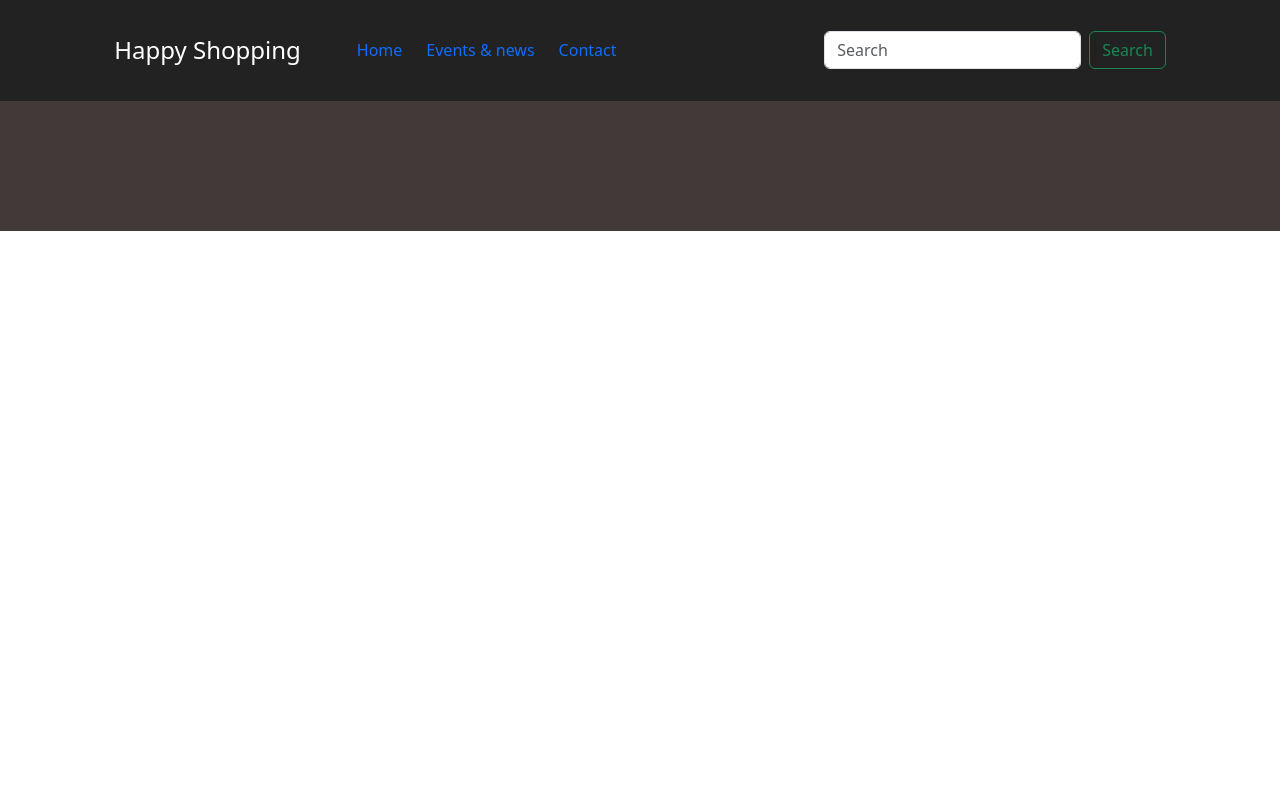
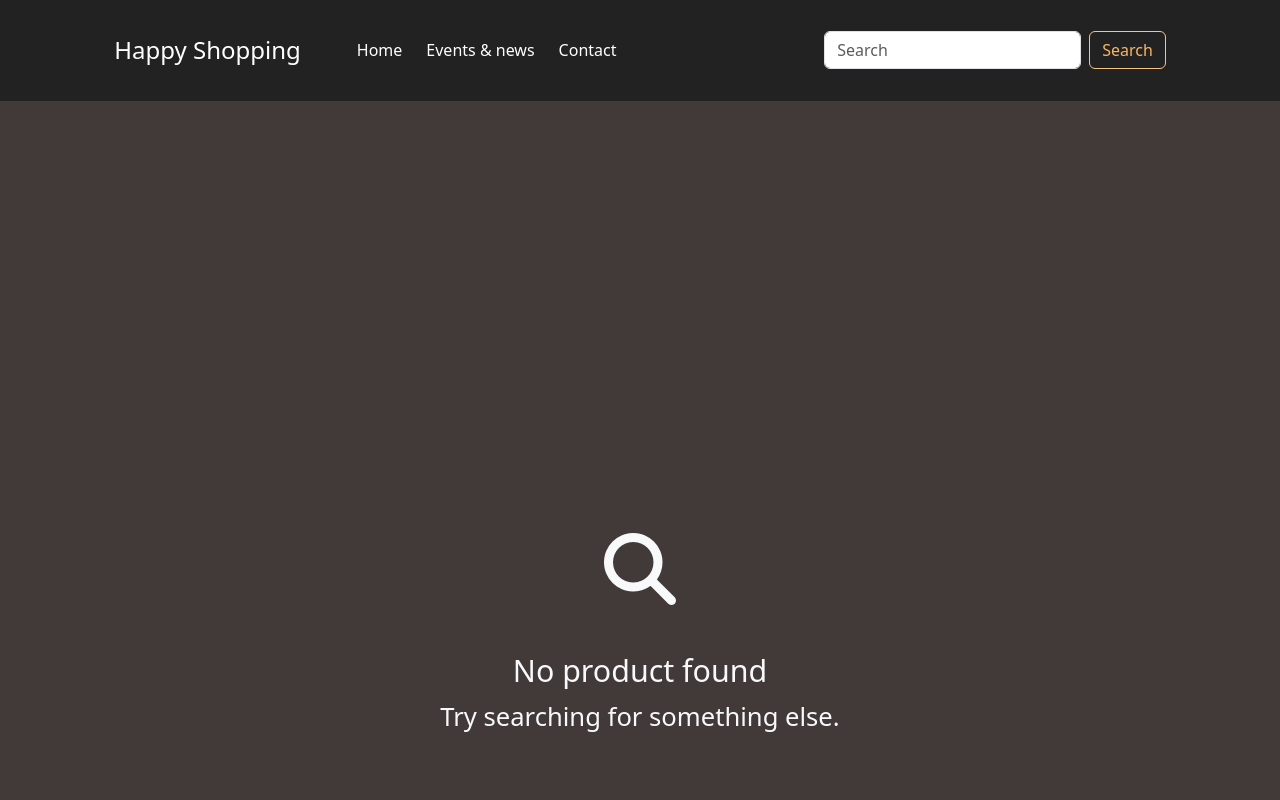
Before and after one commit to Mohamed-malix/E-commerce-website, a website built with webpack: page src/template.html in a window 1280 px wide. Built offline with nearby package versions, Linux system fonts and the light colour scheme; no server answers.

Commit message:
imported font awesome and not found text/icon

```diff
--- a/package.json
+++ b/package.json
@@ -27,6 +27,7 @@
     "webpack-merge": "^6.0.1"
   },
   "dependencies": {
+    "@fortawesome/fontawesome-free": "^7.3.1",
     "@popperjs/core": "^2.11.8",
     "bootstrap": "^5.3.8"
   }
--- a/src/css/style.css
+++ b/src/css/style.css
@@ -7,6 +7,21 @@
 
 a{
     text-decoration: none;
+    color:#fff;
+}
+
+a:hover{
+    color:rgb(246, 195, 133);
+}
+
+.btn{
+    border:1px solid rgb(246, 195, 133);
+    color:rgb(249, 182, 101);
+}
+
+.btn:hover{
+    color:#fff;
+    background: rgb(249, 182, 101);
 }
 
 li{
@@ -17,7 +32,7 @@ li{
 
 .containerDiv{
     width:100%;
-    height:100%;
+    height:100vh;
     background:#423939;
 
    display:flex;
@@ -57,3 +72,16 @@ li{
 .card{
     margin-right:3em;
 }
+
+
+.trySearch{
+    font-size: 1.6rem;
+}
+
+.noFound{
+    font-size: 1.9rem;
+}
+
+.icon-glass{
+    font-size: 3.2rem;
+}
--- a/src/js/fetch.js
+++ b/src/js/fetch.js
@@ -13,7 +13,7 @@ function getApis(){
     })
 }
 
-getApis();
+// getApis();
 
 
 
--- a/src/js/index.js
+++ b/src/js/index.js
@@ -1,5 +1,6 @@
 
 import 'bootstrap/dist/css/bootstrap.min.css';
+import '@fortawesome/fontawesome-free/css/all.min.css';
 import 'bootstrap';
 import '../css/style.css';
 import './fetch.js'
--- a/src/template.html
+++ b/src/template.html
@@ -23,13 +23,21 @@
                   placeholder="Search"
                   aria-label="Search"
                 />
-                <button class="btn btn-outline-success" type="submit">
+                <button class="btn" type="submit">
                   Search
                 </button>
               </form>
         </nav>
 
-      <div class="content"></div>
+      <div class="content">
+
+      </div>
+
+      <div class="noProduct text-center py-5">
+        <i class="fa-solid fa-magnifying-glass display-2 text-light"></i>
+        <h4 class="mt-5 text-light noFound">No product found</h4>
+        <p class="text-light trySearch">Try searching for something else.</p>
+      </div>
 
       <footer class="footer"></footer>
     </div>
--- a/webpack.common.js
+++ b/webpack.common.js
@@ -49,9 +49,10 @@ export default {
         use: ["html-loader"],
       },
       {
-        test: /\.(png|svg|jpg|jpeg)$/i,
+        test: /\.(png|svg|jpg|jpeg|woff|woff2|ttf|eot)$/i,
         type: "asset/resource",
-      }
+      },
+
     ],
   },
 };
```
Also changed, not shown: 1 other file.
